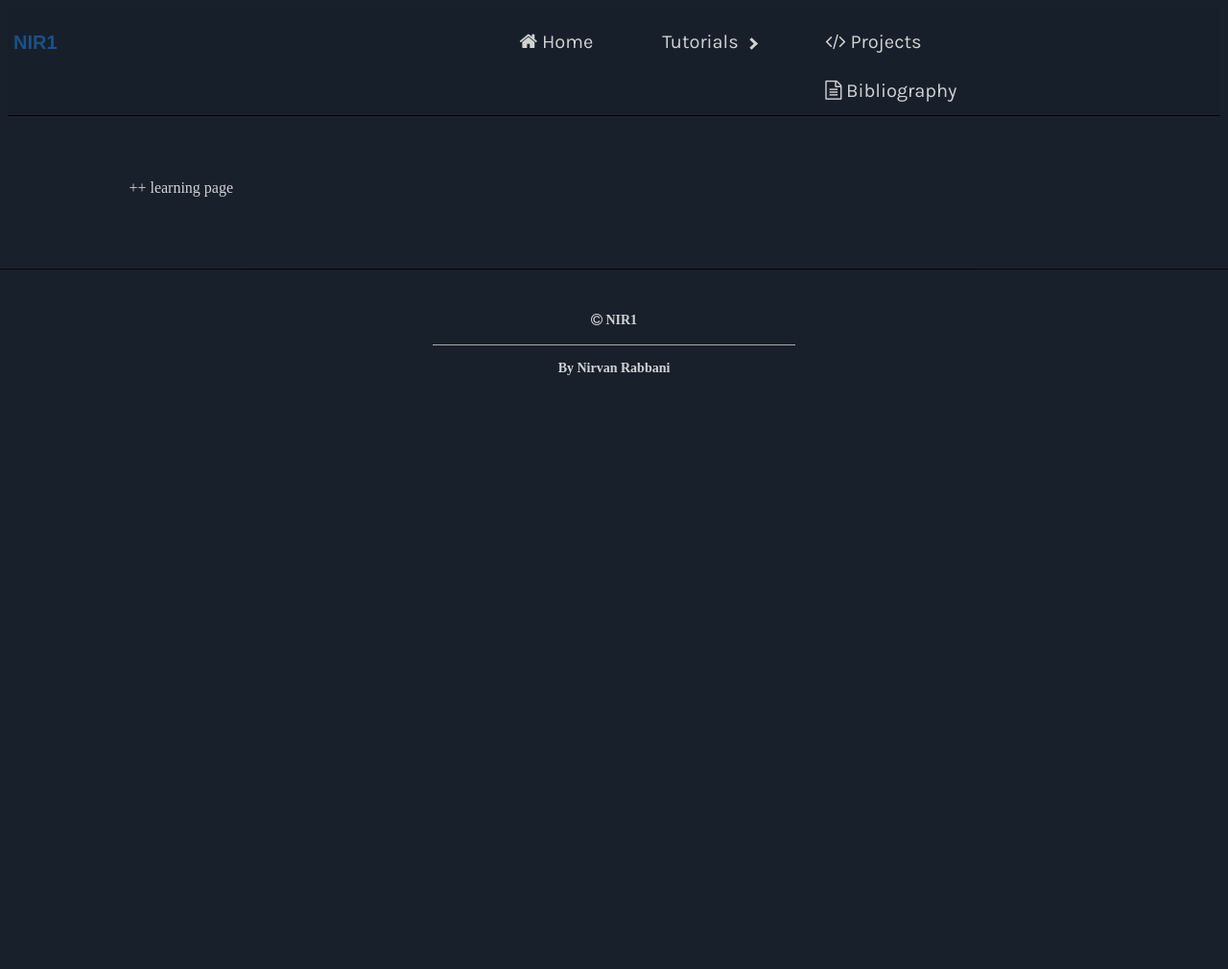
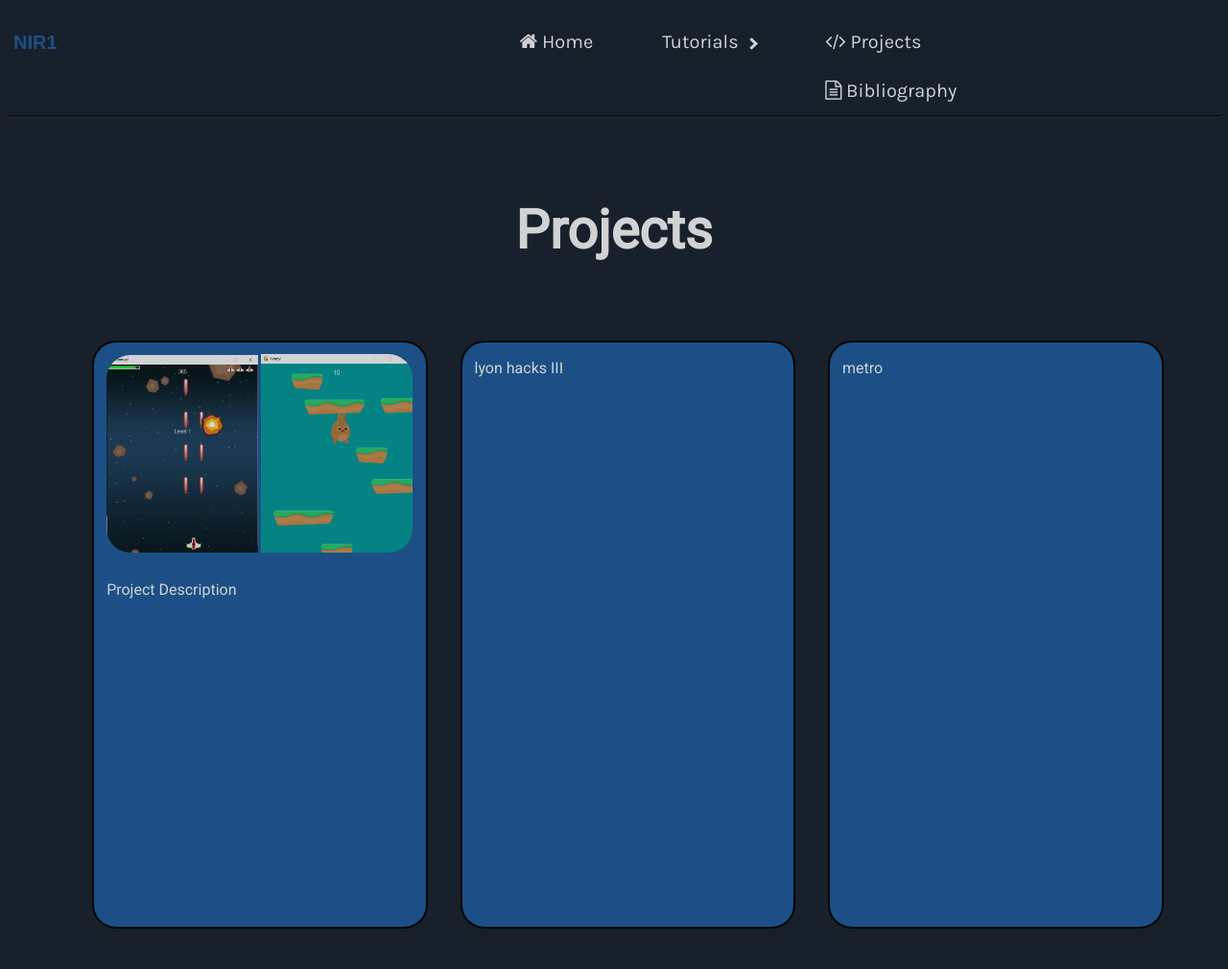
Before and after one commit to nir1r7/ICS-Portfolio, a plain HTML site: page addtionallearning.html in a window 1280 px wide. Shown: the top 1010 px of the page at 96% size. Before the commit the page ends 800 px from the top, so only its background shows below. Drawn offline with Linux system fonts and the light colour scheme.

Commit message:
added slight details

```diff
--- a/addtionallearning.html
+++ b/addtionallearning.html
@@ -4,11 +4,42 @@
         <meta charset="utf-8" name="viewport" content="width=device-width, initial-scale=1">
         <title>ICS4OU Portfolio</title>
         <script src="navbar.js"></script>
+        <link rel="stylesheet" href="tutorials.css">
     </head>
 
     <body>
-        <div class="main">
-            ++ learning page
+        <div class="projects">
+            <h1>Projects</h1>
+            <br>
+            <div class="project-row">
+                <div class="project-wrapper">
+                    <div class="project">
+                        <div class="img-wrapper">
+                            <img class="project-pic" src="./imgs/shmup.png" id="shmup">
+                            <img class="project-pic" src="./imgs/jumpy.png" id="jumpy">
+                        </div>
+                        <p>Project Description</p>
+                    </div>
+                </div>
+                <div class="project-wrapper">
+                    <div class="project">
+                        lyon hacks III
+                    </div>
+                </div>
+                <div class="project-wrapper">
+                    <div class="project">
+                        metro
+                    </div>
+                </div>
+            </div>
+            <div class="project-row">
+                <div class="project-wrapper">
+                    <div class="project">
+                        isp
+                    </div>
+                </div>
+
+            </div>
         </div>
     </body>
 
--- a/tutorials.css
+++ b/tutorials.css
@@ -6,7 +6,6 @@
     font-size: 16px;
     line-height: 30px;
     z-index: 0;
-
 }
 
 h1{
@@ -95,3 +94,50 @@ td{
   #myBtn:hover {
     background-color: #555;
   }
+
+  .projects{
+    padding: 66px 6% 0% 6%;
+    font-family: 'Roboto', sans-serif;
+    font-size: 16px;
+    line-height: 30px;
+    z-index: 0;
+  }
+
+  .project-row{
+    width: 90vw;
+    height: 80vh;
+  }
+
+  .project-wrapper{
+    width: 28vw;
+    height: 80vh;
+    float: left;
+    padding: 12.5px;
+  }
+
+  .project{
+    border: 2px solid black;
+    border-radius: 25px;
+    width: 25vw;
+    height: 73vh;
+    padding: 1vw;
+    background-color: #1e5c9e;
+  }
+
+ .project:hover{
+    transform:scale(1.05);
+}
+
+.project-pic{
+    width: 12.33vw;
+}
+
+#shmup{
+    border-top-left-radius: 25px;
+    border-bottom-left-radius: 25px;
+}
+
+#jumpy{
+    border-top-right-radius: 25px;
+    border-bottom-right-radius: 25px;
+}
```
Also changed, not shown: imgs/jumpy.png (added), imgs/shmup.png (added).
